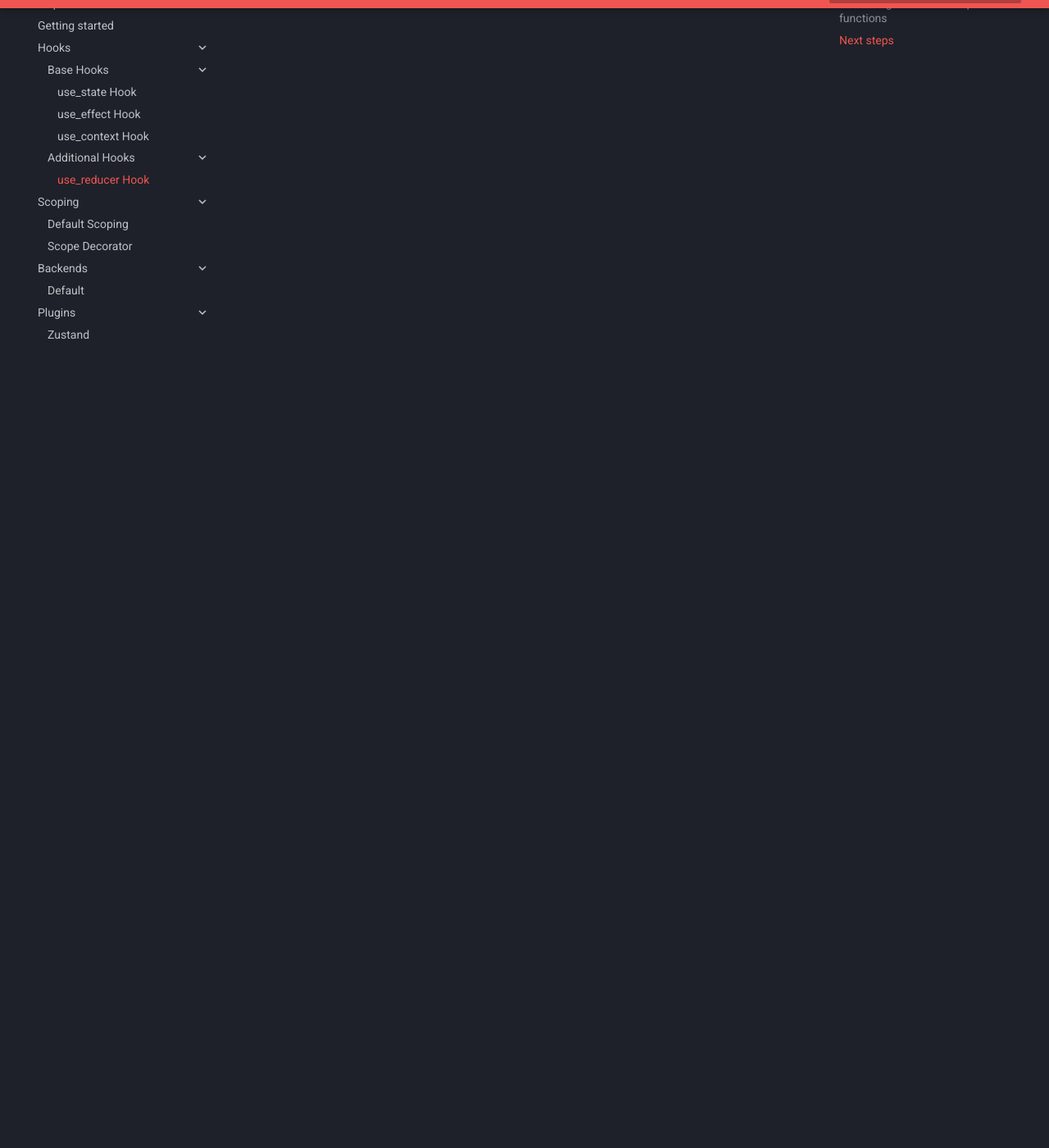
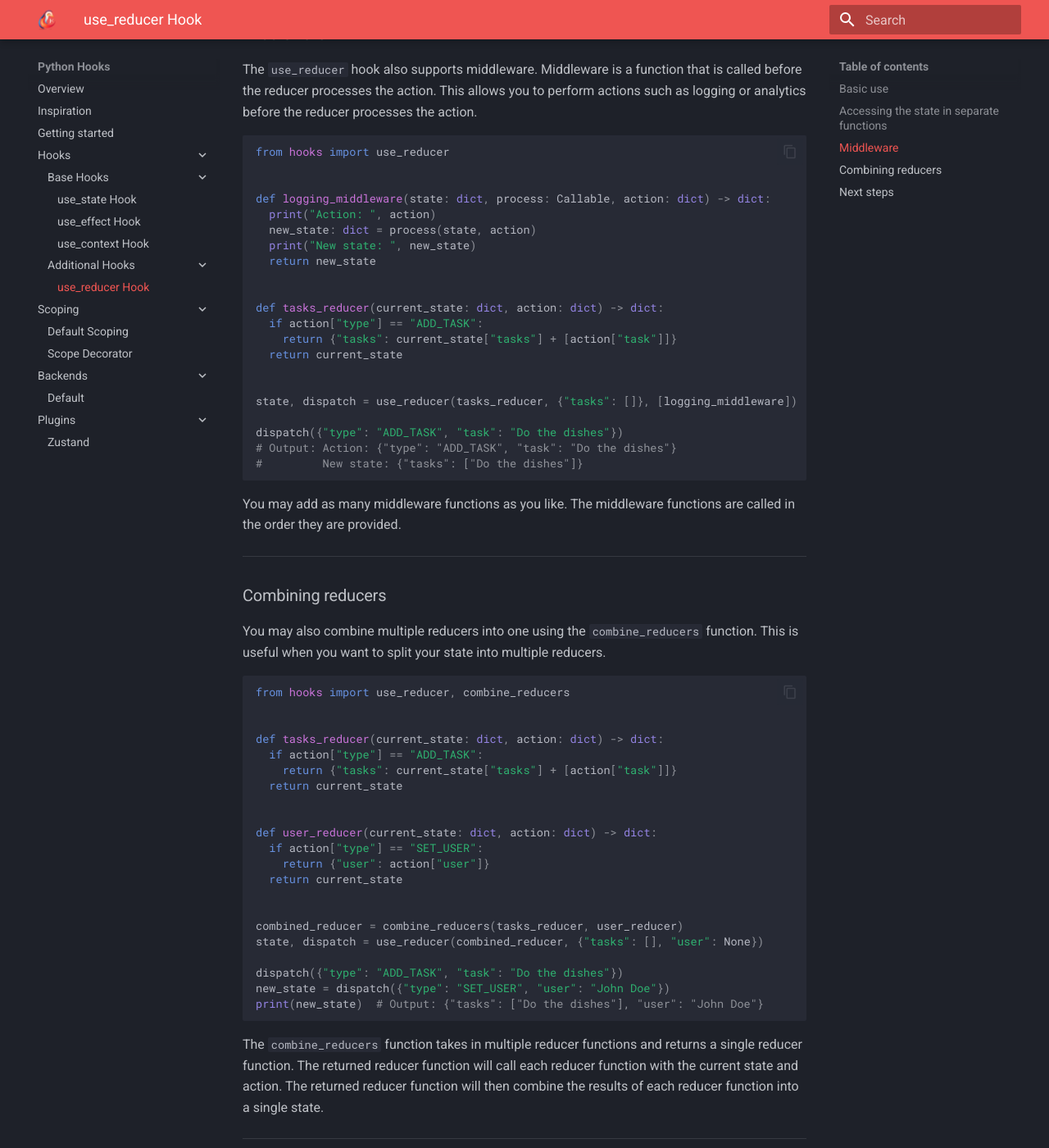
Before and after one commit to amitassaraf/python-hooks, an MkDocs documentation site: the page built from docs/hooks/additional_hooks/use_reducer.md, in a window 1280 px wide and 1400 px high, scrolled down 1527 px. Shown: the whole window at 82% size. Built offline with MkDocs 1.6.1 and Material for MkDocs 9.7.7, drawn with Linux system fonts in a browser that asks for light colours; some of the changed text lies outside the part shown.

````diff
--- a/docs/hooks/additional_hooks/use_reducer.md
+++ b/docs/hooks/additional_hooks/use_reducer.md
@@ -27,12 +27,18 @@
 print(new_state)  # Output: {"tasks": ["Do the dishes"]}
 ```
 
-The dispatch function can be used to dispatch actions from anywhere in the application. This allows us to manage the state
+The dispatch function can be used to dispatch actions from anywhere in the application. This allows us to manage the
+state
 in a centralised location. In addition, the use_reducer hook can be used multiple times in the same application and
 even in the same function. It knows to identify the correct state to update based on the reducer function passed in.
 
 ---
+
 ### Accessing the state in separate functions
+
+You may use the `use_reducer` hook in separate functions and still access the same state. This is because the hook
+uses the same reducer function to identify the state to update. This is useful when you want to separate your logic
+into different functions.
 
 ```python
 from hooks import use_reducer
@@ -48,15 +54,85 @@
   state, dispatch = use_reducer(tasks_reducer, {"tasks": []})
   dispatch({"type": "ADD_TASK", "task": task})
 
+
 def get_tasks():
   state, dispatch = use_reducer(tasks_reducer)
   return state["tasks"]
+
 
 add_task("Do the dishes")
 add_task("Do the laundry")
 print(get_tasks())  # Output: ["Do the dishes", "Do the laundry"]
 ```
 
+---
+### Middleware
+
+The `use_reducer` hook also supports middleware. Middleware is a function that is called before the reducer processes
+the action. This allows you to perform actions such as logging or analytics before the reducer processes the action.
+
+```python
+from hooks import use_reducer
+
+
+def logging_middleware(state: dict, process: Callable, action: dict) -> dict:
+  print("Action: ", action)
+  new_state: dict = process(state, action)
+  print("New state: ", new_state)
+  return new_state
+
+
+def tasks_reducer(current_state: dict, action: dict) -> dict:
+  if action["type"] == "ADD_TASK":
+    return {"tasks": current_state["tasks"] + [action["task"]]}
+  return current_state
+
+
+state, dispatch = use_reducer(tasks_reducer, {"tasks": []}, [logging_middleware])
+
+dispatch({"type": "ADD_TASK", "task": "Do the dishes"})
+# Output: Action: {"type": "ADD_TASK", "task": "Do the dishes"}
+#         New state: {"tasks": ["Do the dishes"]}
+```
+
+You may add as many middleware functions as you like. The middleware functions are called in the order they are
+provided.
+
+---
+### Combining reducers
+
+You may also combine multiple reducers into one using the `combine_reducers` function. This is useful when you want to
+split your state into multiple reducers.
+
+```python
+from hooks import use_reducer, combine_reducers
+
+
+def tasks_reducer(current_state: dict, action: dict) -> dict:
+  if action["type"] == "ADD_TASK":
+    return {"tasks": current_state["tasks"] + [action["task"]]}
+  return current_state
+
+
+def user_reducer(current_state: dict, action: dict) -> dict:
+  if action["type"] == "SET_USER":
+    return {"user": action["user"]}
+  return current_state
+
+
+combined_reducer = combine_reducers(tasks_reducer, user_reducer)
+state, dispatch = use_reducer(combined_reducer, {"tasks": [], "user": None})
+
+dispatch({"type": "ADD_TASK", "task": "Do the dishes"})
+new_state = dispatch({"type": "SET_USER", "user": "John Doe"})
+print(new_state)  # Output: {"tasks": ["Do the dishes"], "user": "John Doe"}
+```
+
+The `combine_reducers` function takes in multiple reducer functions and returns a single reducer function. The
+returned reducer function will call each reducer function with the current state and action. The returned reducer
+function will then combine the results of each reducer function into a single state.
+
+---
 ### Next steps
 
-Learn about scoping hooks with [hooks_scope](../scoping/hooks_scope.md) decorator.
+Learn about scoping hooks with [hooks_scope](../scoping/scope_decorator.md) decorator.
````
Also changed, not shown: README.md (+1 -0 lines), docs/hooks/base_hooks/use_context.md (+2 -2 lines), docs/scoping/default_scoping.md (added, +108 -0 lines), docs/scoping/scope_decorator.md (added, +156 -0 lines), 2 other files.
